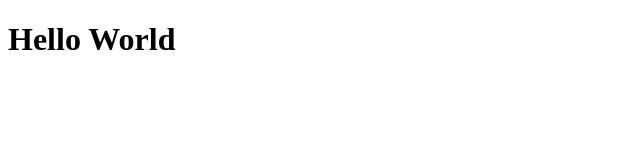
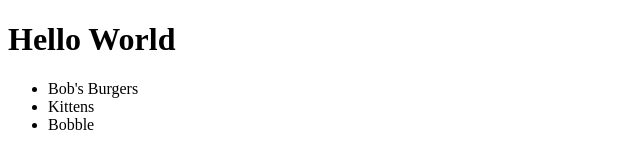
Before and after one commit to AnnE00/day-1, a plain HTML site: page index.html in a window 1280 px wide. Shown: the whole page, without its empty margins (0-640 px from the left). Drawn offline with Linux system fonts and the light colour scheme.

Commit message:
some stuff added

```diff
--- a/index.html
+++ b/index.html
@@ -8,5 +8,10 @@
 </head>
 <body>
     <h1>Hello World</h1>
+    <ul>
+        <li>Bob's Burgers</li>
+        <li>Kittens</li>
+        <li>Bobble</li>
+    </ul>
 </body>
 </html>
```
